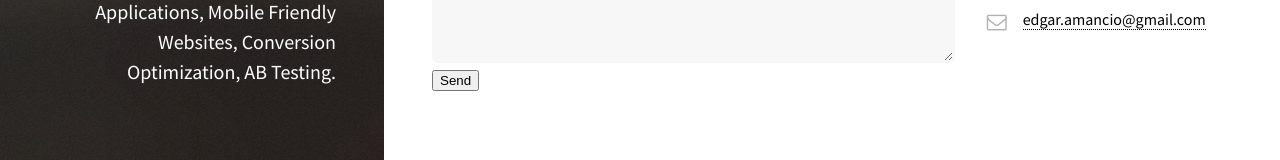
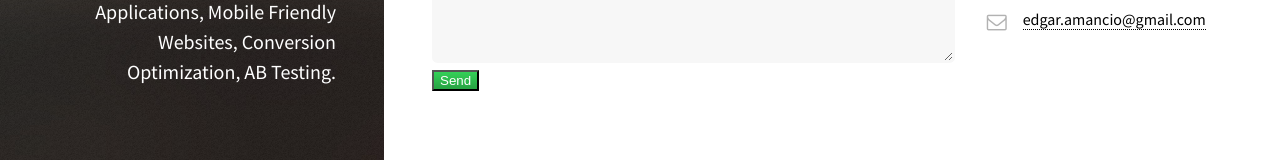
Before and after one commit to eamancio/eamancio.github.io, a plain HTML site: page index.html in a window 1280 px wide. Shown: the part 493-653 px from the top of the page. Drawn offline with Linux system fonts and the light colour scheme.

Commit message:
Update index.html

```diff
--- a/index.html
+++ b/index.html
@@ -45,7 +45,9 @@
 									</div>
 
 								<ul class="actions">
-									<li><button type="submit">Send</button></li>
+									<li><button type="submit" style="color: #fff;
+    background-color: #28a745;
+    background-image: linear-gradient(-180deg, #34d058 0%, #28a745 90%);">Send</button></li>
 								</ul>
 								</form>
 							</div>
```
